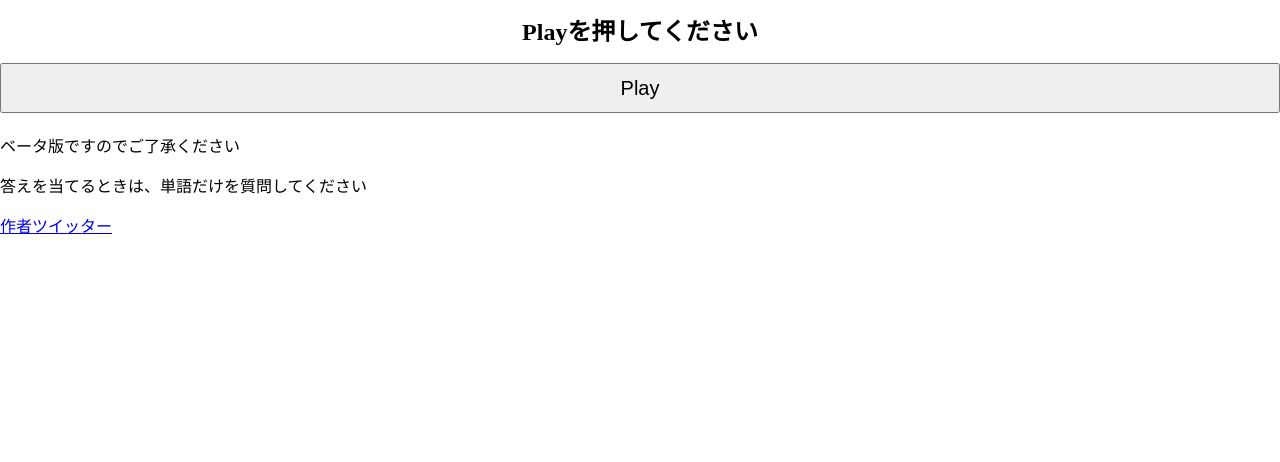
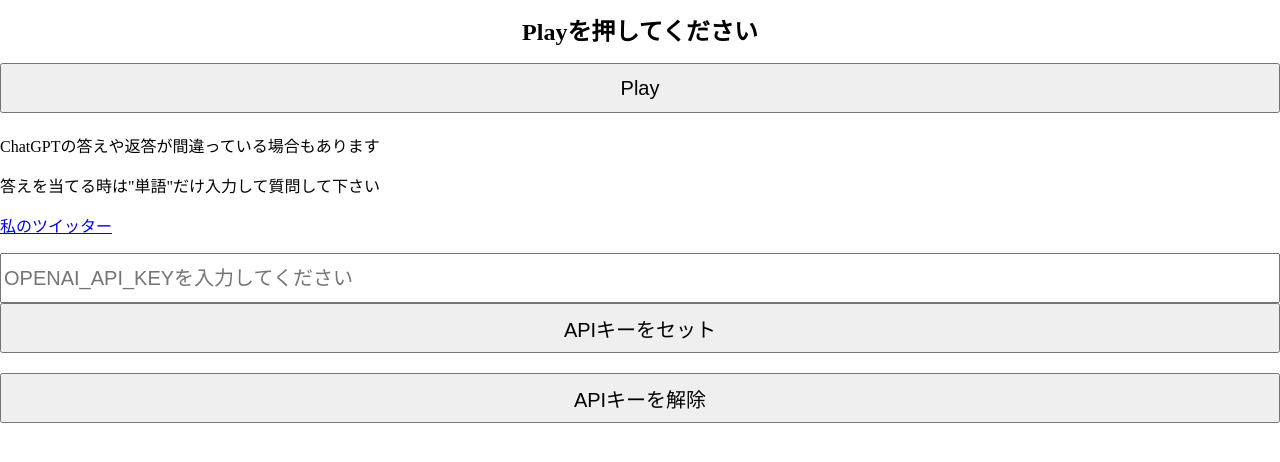
Before and after one commit to RYU9onna/aki, a Flask app: page / in a window 1280 px wide. Shown: the part 210-672 px from the top of the page. Run offline with Flask 2, Linux system fonts and the light colour scheme.

Commit message:
Update index.html

```diff
--- a/templates/index.html
+++ b/templates/index.html
@@ -2,14 +2,14 @@
 <html lang="ja">
 <head>
     <link rel="icon" href="{{ url_for('static', filename='favicon.ico') }}">
-    <meta property="og:title" content="アキ姉ちゃんと遊ぼう">
+    <meta property="og:title" content="アキ姉ちゃん">
     <meta property="og:description" content="ChatGPTのアキ姉ちゃんに質問して何を連想しているか当ててみよう！">
     <meta property="og:image" content="{{ url_for('static', filename='thumbnail.png', _external=True) }}">
     <meta property="og:url" content="{{ request.url }}">
     <meta property="og:type" content="website">
     <meta charset="UTF-8">
     <meta name="viewport" content="width=device-width, initial-scale=1">
-    <title>アキ姉ちゃんと遊ぼう</title>
+    <title>アキ姉ちゃん</title>
     <style>
     body {
         box-sizing: border-box;
@@ -55,8 +55,20 @@
             <button type="submit" name="play">Play</button>
         </form>
     {% endif %}
-    <p>ベータ版ですのでご了承ください</p>
-    <p>答えを当てるときは、単語だけを質問してください</p>
-    <a href="https://twitter.com/cheezekarubi">作者ツイッター</a>
+    <p>ChatGPTの答えや返答が間違っている場合もあります</p>
+    <p>答えを当てる時は"単語"だけ入力して質問して下さい</p>
+    <a href="https://twitter.com/aki_ne_chan" target="_blank" rel="noopener noreferrer">私のツイッター</a>
+    <p></p>
+    <p></p>
+    <form method="POST">
+    <input type="text" name="api_key" placeholder="OPENAI_API_KEYを入力してください">
+        <button type="submit" name="set_api_key">APIキーをセット</button>
+    </form>
+    <!-- APIキーを解除するボタン -->
+    <form method="POST">
+        <button type="submit" name="clear_api_key">APIキーを解除</button>
+    </form>
+    <p></p>
+    <p></p>
 </body>
 </html>
```
